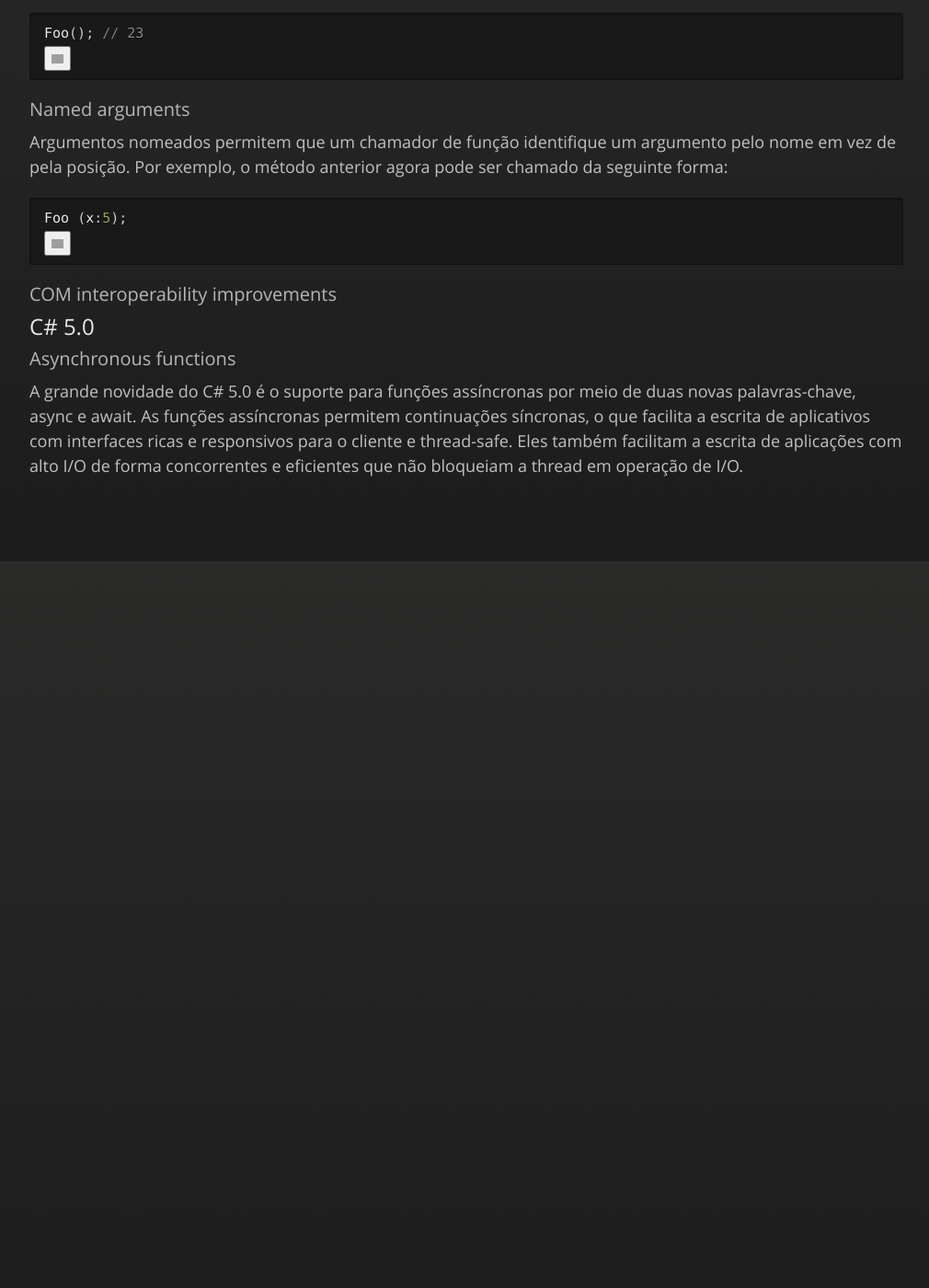
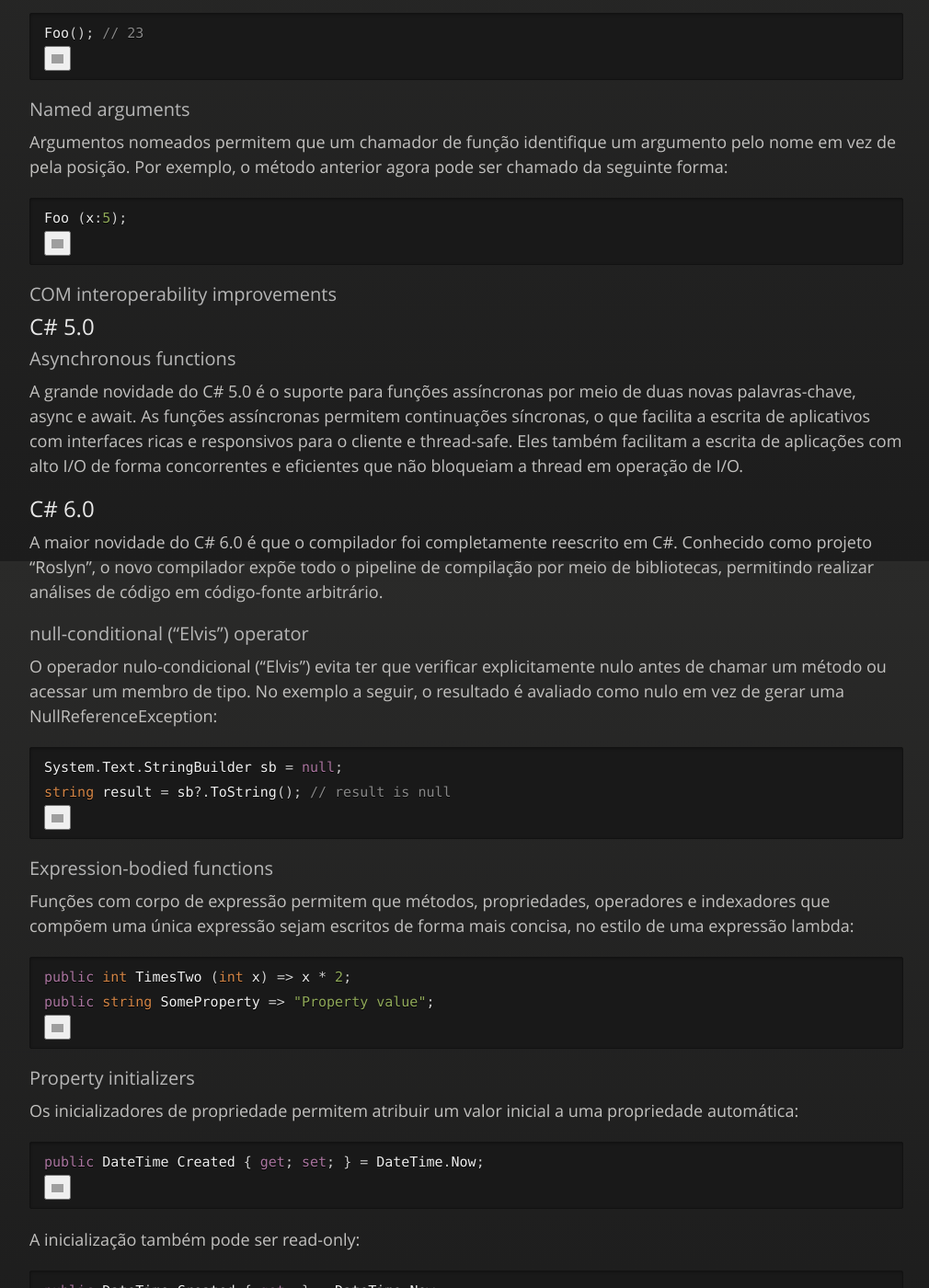
Before and after one commit to JeannAndrade/jeannandrade.github.io, a Jekyll site: the page built from content/net/csharp/whatisnew/index.md, in a window 1280 px wide and 1400 px high, scrolled down 4790 px. Shown: the whole window at 92% size, without its empty margins (108-1118 px from the left). Built offline with Jekyll 4.4.1, drawn with Linux system fonts in a browser that asks for light colours; nearby versions of some CDN libraries; comment, search, counter and statistics services are not loaded; our own code applies the rules of GitHub Pages for plain Markdown files; before the commit the page ends 5420 px from its top, so only the background shows below that; some of the changed text lies outside the part shown; grey boxes are pictures that could not be loaded.

Commit message:
Novidades c# 6.0

````diff
--- a/content/net/csharp/whatisnew/index.md
+++ b/content/net/csharp/whatisnew/index.md
@@ -142,7 +142,7 @@ public class Stock
 *Expression trees* são DOMs de código em miniatura que descrevem expressões lambda. O compilador C# 3.0 gera árvores de expressão quando uma expressão lambda é atribuída ao tipo especial Expression<TDelegate>:
 
 ```csharp
-Expressão<Func<string,bool>> predicado = s => s.Length > 10;
+Expression<Func<string,bool>> predicado = s => s.Length > 10;
 ```
 
 *Expression trees* possibilitam que consultas LINQ sejam executadas remotamente (por exemplo, em um servidor de banco de dados) porque podem ser examinadas e traduzidas em tempo de execução (por exemplo, em uma instrução SQL).
@@ -192,3 +192,96 @@ Foo (x:5);
 ### Asynchronous functions
 
 A grande novidade do C# 5.0 é o suporte para funções assíncronas por meio de duas novas palavras-chave, async e await. As funções assíncronas permitem continuações síncronas, o que facilita a escrita de aplicativos com interfaces ricas e responsivos para o cliente e thread-safe. Eles também facilitam a escrita de aplicações com alto I/O de forma concorrentes e eficientes que não bloqueiam a thread em operação de I/O.
+
+## C# 6.0
+
+A maior novidade do C# 6.0 é que o compilador foi completamente reescrito em C#. Conhecido como projeto “Roslyn”, o novo compilador expõe todo o pipeline de compilação por meio de bibliotecas, permitindo realizar análises de código em código-fonte arbitrário.
+
+### null-conditional (“Elvis”) operator
+
+O operador nulo-condicional (“Elvis”) evita ter que verificar explicitamente nulo antes de chamar um método ou acessar um membro de tipo. No exemplo a seguir, o resultado é avaliado como nulo em vez de gerar uma NullReferenceException:
+
+```csharp
+System.Text.StringBuilder sb = null;
+string result = sb?.ToString(); // result is null
+```
+
+### Expression-bodied functions
+
+Funções com corpo de expressão permitem que métodos, propriedades, operadores e indexadores que compõem uma única expressão sejam escritos de forma mais concisa, no estilo de uma expressão lambda:
+
+```csharp
+public int TimesTwo (int x) => x * 2;
+public string SomeProperty => "Property value";
+```
+
+### Property initializers
+
+Os inicializadores de propriedade permitem atribuir um valor inicial a uma propriedade automática:
+
+```csharp
+public DateTime Created { get; set; } = DateTime.Now;
+```
+
+A inicialização também pode ser read-only:
+
+```csharp
+public DateTime Created { get; } = DateTime.Now;
+```
+
+Propriedades somente leitura também podem ser definidas no construtor, facilitando a criação de tipos imutáveis (somente leitura).
+
+### Index initializers
+
+Os inicializadores de índice permitem a inicialização em uma única etapa de qualquer tipo que exponha um indexador:
+
+```csharp
+new Dictionary<int,string>()
+{
+  [3] = "three",
+  [10] = "ten"
+}
+```
+
+### String interpolation
+
+A interpolação de strings oferece uma alternativa sucinta à string. Formatar:
+
+```csharp
+string s = $"It is {DateTime.Now.DayOfWeek} today";
+```
+
+### Exception filters
+
+Os filtros de exceção permitem aplicar uma condição a um bloco catch:
+
+```csharp
+try
+{
+  new WebClient().DownloadString("<http://asef>");
+}
+catch (WebException ex) when (ex.Status == WebExceptionStatus.Timeout)
+{
+  ...
+}
+```
+
+### using static
+
+A diretiva using static permite importar todos os membros estáticos de um tipo, para que você possa usar esses membros sem qualificação:
+
+```csharp
+using static System.Console;
+  ...
+WriteLine ("Hello, world"); // WriteLine instead of Console.WriteLine
+```
+
+### nameof
+
+O operador nameof (Capítulo 3) retorna o nome de uma variável, tipo ou outro símbolo como uma string. Isso evita quebrar o código ao renomear um símbolo no Visual Studio:
+
+```csharp
+int capacity = 123;
+string x = nameof (capacity); // x is "capacity"
+string y = nameof (Uri.Host); // y is "Host"
+```
````
